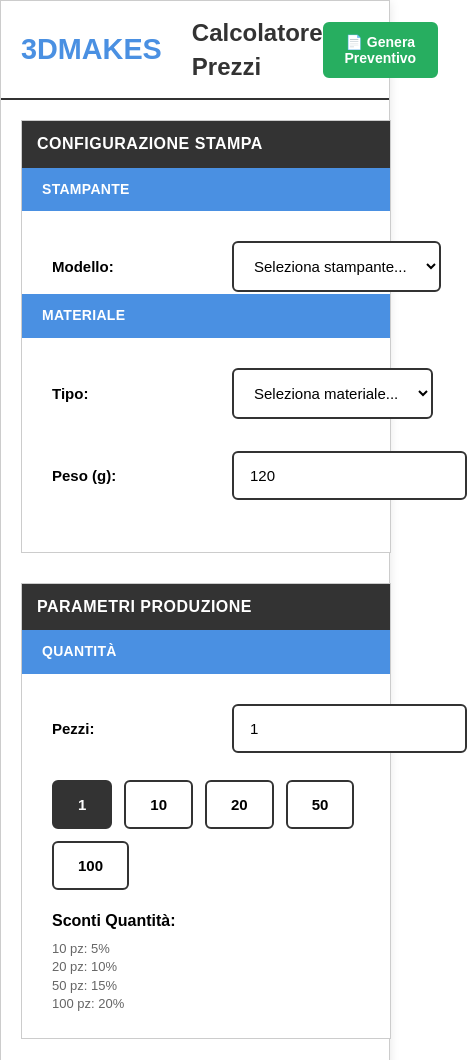
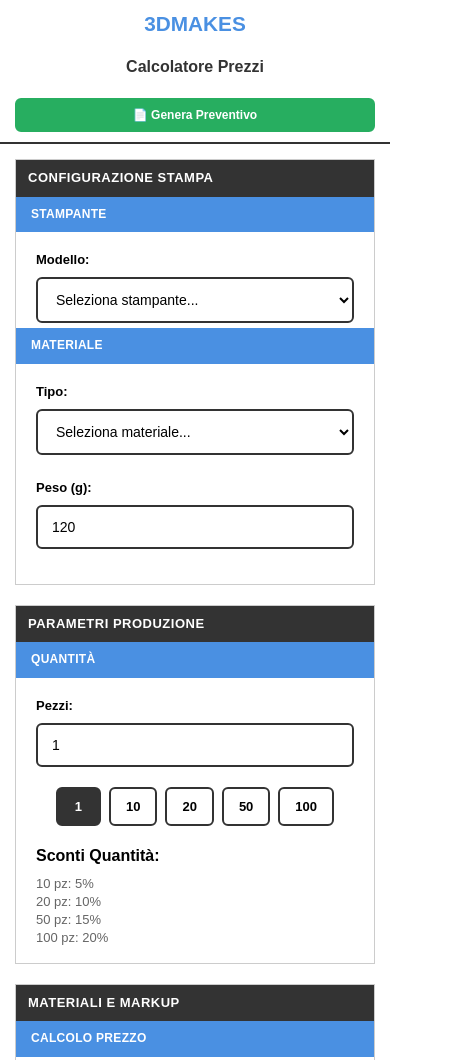
Before and after one commit to wepopagani/price, a plain HTML site: page calcolatore.html in a window 390 px wide. Shown: the top 1060 px of the page, 467 px wide, since content can reach past the window. Drawn offline with nearby package versions, Linux system fonts and the light colour scheme.

Commit message:
Fix logo online e responsive mobile

```diff
--- a/calcolatore.html
+++ b/calcolatore.html
@@ -322,15 +322,187 @@
             cursor: pointer;
         }
 
-        @media (max-width: 768px) {
+        @media (max-width: 1024px) {
             .content {
                 grid-template-columns: 1fr;
                 gap: 20px;
-                padding: 20px;
             }
 
             .charts-container {
                 grid-template-columns: 1fr;
+            }
+
+            .header {
+                flex-wrap: wrap;
+                gap: 10px;
+            }
+
+            .settings-btn {
+                width: 100%;
+                margin-right: 0 !important;
+            }
+        }
+
+        @media (max-width: 768px) {
+            body {
+                line-height: 1.3;
+            }
+
+            .container {
+                border: none;
+            }
+
+            .header {
+                padding: 10px 15px;
+                flex-direction: column;
+                text-align: center;
+            }
+
+            .logo {
+                font-size: 1.5em;
+                margin-right: 0;
+                margin-bottom: 10px;
+            }
+
+            .main-title {
+                font-size: 1.2em;
+                margin-bottom: 10px;
+            }
+
+            .settings-btn {
+                padding: 8px 15px;
+                font-size: 12px;
+                width: 100%;
+            }
+
+            .content {
+                grid-template-columns: 1fr;
+                gap: 15px;
+                padding: 15px;
+            }
+
+            .section {
+                margin-bottom: 20px;
+            }
+
+            .section-header {
+                font-size: 14px;
+                padding: 10px 12px;
+            }
+
+            .section-content {
+                padding: 15px 20px;
+            }
+
+            .subsection-header {
+                font-size: 13px;
+                padding: 10px 15px;
+                margin: -15px -20px 15px -20px;
+            }
+
+            .form-row {
+                flex-direction: column;
+                align-items: stretch;
+                gap: 8px;
+                margin-bottom: 15px;
+            }
+
+            .form-row label {
+                flex: none;
+                font-size: 14px;
+            }
+
+            .form-row select,
+            .form-row input {
+                padding: 12px 14px;
+                font-size: 14px;
+            }
+
+            .quantity-buttons {
+                justify-content: center;
+                gap: 8px;
+            }
+
+            .qty-btn {
+                padding: 12px 20px;
+                font-size: 14px;
+                min-width: 50px;
+            }
+
+            .calculate-btn {
+                padding: 14px 30px;
+                font-size: 16px;
+            }
+
+            .results-table {
+                font-size: 13px;
+            }
+
+            .results-table th,
+            .results-table td {
+                padding: 10px 12px;
+                font-size: 13px;
+            }
+
+            .charts-container {
+                grid-template-columns: 1fr;
+                gap: 15px;
+            }
+
+            .chart-container {
+                padding: 15px;
+            }
+
+            #preview-price {
+                padding: 20px !important;
+                font-size: 18px !important;
+            }
+
+            #riepilogoInfo {
+                font-size: 14px;
+            }
+
+            #scontoDisplay {
+                font-size: 12px;
+            }
+        }
+
+        @media (max-width: 480px) {
+            .logo {
+                font-size: 1.3em;
+            }
+
+            .main-title {
+                font-size: 1em;
+            }
+
+            .section-header {
+                font-size: 13px;
+            }
+
+            .subsection-header {
+                font-size: 12px;
+            }
+
+            .form-row label {
+                font-size: 13px;
+            }
+
+            .qty-btn {
+                padding: 10px 15px;
+                font-size: 13px;
+                min-width: 45px;
+            }
+
+            .results-table th,
+            .results-table td {
+                padding: 8px 6px;
+                font-size: 11px;
+            }
+
+            .calculate-btn {
+                padding: 12px 25px;
+                font-size: 15px;
             }
         }
     </style>
```
Also changed, not shown: genera-preventivo.html (+103 -1 lines), logo.png.
